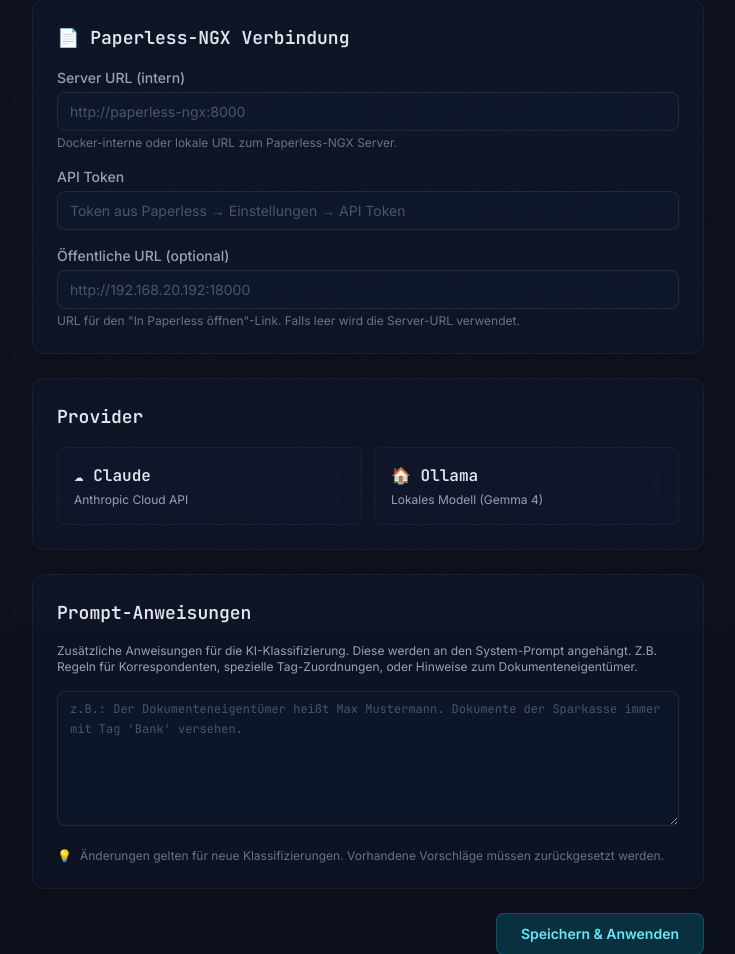
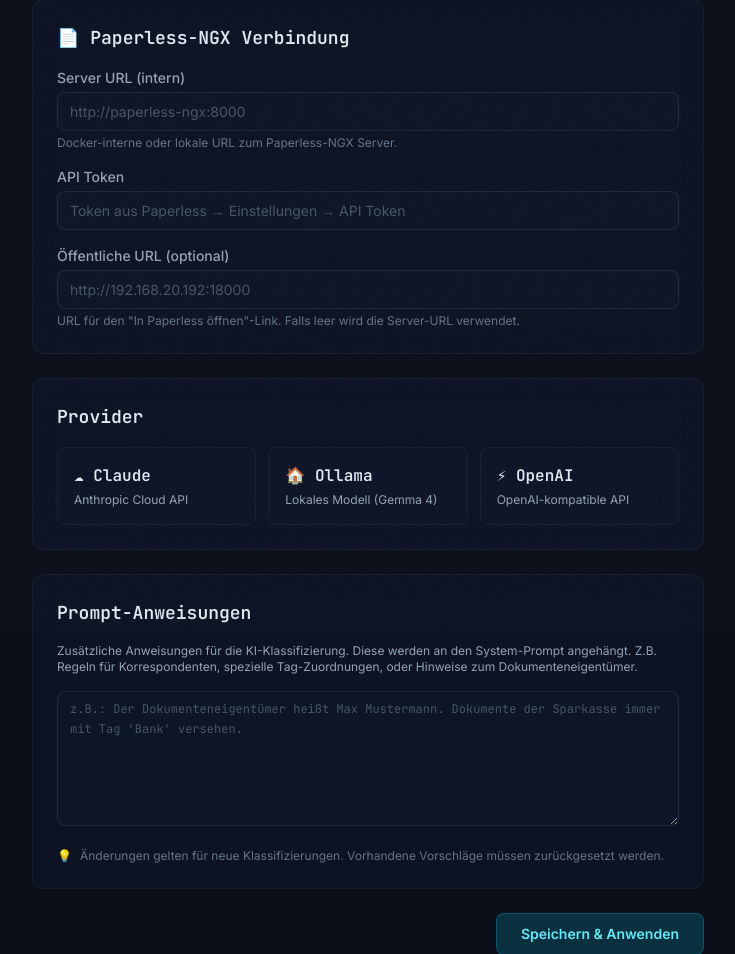
Before and after one commit to nerox89/paperly, a FastAPI app: template src/paperly/templates/settings.html in a window 1280 px wide. Shown: the part 169-1123 px from the top of the page, without its empty margins (272-1007 px from the left). Run offline with FastAPI, Linux system fonts and the light colour scheme; the template is opened without the code that fills it, so the values that code supplies are empty; parts of the project's set-up code (start-up, migrations or seed data) failed here and were passed over; some libraries are stand-ins or nearby versions.

Commit message:
feat: add OpenAI-compatible provider (copilot-gateway support)
- Add OpenAIProvider class using openai SDK
- Wire into _build_provider() with 'openai' ai_provider value
- Settings UI: OpenAI panel with base_url, model, api_key fields
- Provider selection grid now 3-column (Claude / Ollama / OpenAI)
- Add openai>=1.0 to pyproject.toml dependencies
- Default base_url: http://copilot-gateway:8080/v1 (no key required)

```diff
--- a/pyproject.toml
+++ b/pyproject.toml
@@ -8,6 +8,7 @@ dependencies = [
     "uvicorn[standard]>=0.30",
     "httpx>=0.27",
     "anthropic>=0.37",
+    "openai>=1.0",
     "jinja2>=3.1",
     "python-dotenv>=1.0",
     "python-multipart>=0.0.9",
--- a/src/paperly/app.py
+++ b/src/paperly/app.py
@@ -23,6 +23,7 @@ from paperly.classifier import (
     Classifier,
     ClassificationResult,
     OllamaProvider,
+    OpenAIProvider,
 )
 from paperly.database import Database
 from paperly.paperless import Document, PaperlessClient, Taxonomy
@@ -83,6 +84,12 @@ def _build_provider(db: Database) -> BaseProvider:
         model = db.get_setting("ollama_model", os.environ.get("PAPERLY_OLLAMA_MODEL", "gemma4:e4b"))
         logger.info("Using Ollama provider: %s model=%s", url, model)
         return OllamaProvider(base_url=url, model=model)
+    elif provider_name == "openai":
+        api_key = db.get_setting("openai_api_key", os.environ.get("OPENAI_API_KEY", "dummy"))
+        base_url = db.get_setting("openai_base_url", os.environ.get("PAPERLY_OPENAI_BASE_URL", "http://copilot-gateway:8080/v1"))
+        model = db.get_setting("openai_model", os.environ.get("PAPERLY_OPENAI_MODEL", "gpt-4o-mini"))
+        logger.info("Using OpenAI-compatible provider: %s model=%s", base_url, model)
+        return OpenAIProvider(api_key=api_key, base_url=base_url, model=model)
     else:
         api_key = os.environ.get("ANTHROPIC_API_KEY", "")
         model = db.get_setting("claude_model", os.environ.get("PAPERLY_CLAUDE_MODEL", "claude-haiku-4-5"))
@@ -878,6 +885,9 @@ async def settings_view(request: Request):
         "claude_model": state.db.get_setting("claude_model", os.environ.get("PAPERLY_CLAUDE_MODEL", "claude-haiku-4-5")),
         "ollama_url": state.db.get_setting("ollama_url", os.environ.get("PAPERLY_OLLAMA_URL", "http://localhost:11434")),
         "ollama_model": state.db.get_setting("ollama_model", os.environ.get("PAPERLY_OLLAMA_MODEL", "gemma4:e4b")),
+        "openai_api_key": state.db.get_setting("openai_api_key", os.environ.get("OPENAI_API_KEY", "")),
+        "openai_base_url": state.db.get_setting("openai_base_url", os.environ.get("PAPERLY_OPENAI_BASE_URL", "http://copilot-gateway:8080/v1")),
+        "openai_model": state.db.get_setting("openai_model", os.environ.get("PAPERLY_OPENAI_MODEL", "gpt-4o-mini")),
         "custom_prompt": state.db.get_setting("custom_prompt", ""),
         "paperless_url": state.db.get_setting("paperless_url", os.environ.get("PAPERLESS_URL", "")),
         "paperless_token": state.db.get_setting("paperless_token", os.environ.get("PAPERLESS_TOKEN", "")),
@@ -901,6 +911,9 @@ async def settings_save(
     claude_model: Annotated[str, Form()] = "claude-haiku-4-5",
     ollama_url: Annotated[str, Form()] = "http://localhost:11434",
     ollama_model: Annotated[str, Form()] = "gemma4:e4b",
+    openai_api_key: Annotated[str, Form()] = "",
+    openai_base_url: Annotated[str, Form()] = "http://copilot-gateway:8080/v1",
+    openai_model: Annotated[str, Form()] = "gpt-4o-mini",
     custom_prompt: Annotated[str, Form()] = "",
     paperless_url: Annotated[str, Form()] = "",
     paperless_token: Annotated[str, Form()] = "",
@@ -911,6 +924,10 @@ async def settings_save(
     state.db.set_setting("claude_model", claude_model)
     state.db.set_setting("ollama_url", ollama_url)
     state.db.set_setting("ollama_model", ollama_model)
+    state.db.set_setting("openai_base_url", openai_base_url.strip())
+    state.db.set_setting("openai_model", openai_model.strip())
+    if openai_api_key.strip():
+        state.db.set_setting("openai_api_key", openai_api_key.strip())
     state.db.set_setting("custom_prompt", custom_prompt.strip())
 
     # Save Paperless connection (only if provided — don't overwrite with blank)
@@ -939,6 +956,9 @@ async def settings_save(
         "claude_model": claude_model,
         "ollama_url": ollama_url,
         "ollama_model": ollama_model,
+        "openai_api_key": state.db.get_setting("openai_api_key", os.environ.get("OPENAI_API_KEY", "")),
+        "openai_base_url": openai_base_url.strip(),
+        "openai_model": openai_model.strip(),
         "custom_prompt": custom_prompt.strip(),
         "paperless_url": state.db.get_setting("paperless_url", os.environ.get("PAPERLESS_URL", "")),
         "paperless_token": state.db.get_setting("paperless_token", os.environ.get("PAPERLESS_TOKEN", "")),
--- a/src/paperly/classifier.py
+++ b/src/paperly/classifier.py
@@ -176,6 +176,57 @@ class AnthropicProvider(BaseProvider):
                         time.sleep(retry_after)
                     else:
                         time.sleep(RETRY_BASE_DELAY * attempt)
+                    continue
+                raise
+        raise last_error  # type: ignore[misc]
+
+
+class OpenAIProvider(BaseProvider):
+    """OpenAI-compatible provider — works with copilot-gateway or any OpenAI-compatible API."""
+
+    def __init__(self, api_key: str = "dummy", base_url: str = "http://copilot-gateway:8080/v1", model: str = "gpt-4o-mini") -> None:
+        from openai import OpenAI
+        self._client = OpenAI(api_key=api_key, base_url=base_url)
+        self._model = model
+
+    @property
+    def name(self) -> str:
+        return "openai"
+
+    @property
+    def model(self) -> str:
+        return self._model
+
+    async def generate(self, system: str, user_message: str) -> dict:
+        loop = asyncio.get_event_loop()
+        return await loop.run_in_executor(None, self._call, system, user_message)
+
+    def _call(self, system: str, user_message: str) -> dict:
+        last_error: Exception | None = None
+        for attempt in range(1, MAX_RETRIES + 1):
+            try:
+                response = self._client.chat.completions.create(
+                    model=self._model,
+                    max_tokens=600,
+                    messages=[
+                        {"role": "system", "content": system},
+                        {"role": "user", "content": user_message},
+                    ],
+                )
+                raw = response.choices[0].message.content.strip()
+                return _parse_json_response(raw)
+            except json.JSONDecodeError as e:
+                logger.warning("OpenAI returned invalid JSON (attempt %d/%d): %s", attempt, MAX_RETRIES, e)
+                last_error = e
+                if attempt < MAX_RETRIES:
+                    time.sleep(RETRY_BASE_DELAY * attempt)
+                    continue
+                raise
+            except Exception as e:
+                logger.error("OpenAI API error (attempt %d/%d): %s", attempt, MAX_RETRIES, e)
+                last_error = e
+                if attempt < MAX_RETRIES:
+                    time.sleep(RETRY_BASE_DELAY * attempt)
                     continue
                 raise
         raise last_error  # type: ignore[misc]
--- a/src/paperly/templates/settings.html
+++ b/src/paperly/templates/settings.html
@@ -56,7 +56,7 @@
     <div class="glass rounded-xl p-6 border border-white/5 space-y-4">
       <h2 class="text-lg font-mono font-semibold text-slate-200">Provider</h2>
 
-      <div class="grid grid-cols-2 gap-3">
+      <div class="grid grid-cols-3 gap-3">
         <label class="relative cursor-pointer">
           <input type="radio" name="ai_provider" value="claude"
                  {% if settings.ai_provider == 'claude' %}checked{% endif %}
@@ -76,6 +76,17 @@
           <div class="glass rounded-lg p-4 border border-white/5 peer-checked:border-violet-500/50 peer-checked:bg-violet-500/10 transition-all">
             <div class="font-mono font-semibold text-slate-200">🏠 Ollama</div>
             <div class="text-xs text-slate-400 mt-1">Lokales Modell (Gemma 4)</div>
+          </div>
+        </label>
+
+        <label class="relative cursor-pointer">
+          <input type="radio" name="ai_provider" value="openai"
+                 {% if settings.ai_provider == 'openai' %}checked{% endif %}
+                 class="peer sr-only"
+                 onchange="toggleProviderPanels()">
+          <div class="glass rounded-lg p-4 border border-white/5 peer-checked:border-emerald-500/50 peer-checked:bg-emerald-500/10 transition-all">
+            <div class="font-mono font-semibold text-slate-200">⚡ OpenAI</div>
+            <div class="text-xs text-slate-400 mt-1">OpenAI-kompatible API</div>
           </div>
         </label>
       </div>
@@ -131,6 +142,34 @@
       </div>
     </div>
 
+    <!-- OpenAI Settings -->
+    <div id="openai-settings" class="glass rounded-xl p-6 border border-white/5 space-y-4 {% if settings.ai_provider != 'openai' %}hidden{% endif %}">
+      <h2 class="text-lg font-mono font-semibold text-slate-200">OpenAI-Konfiguration</h2>
+
+      <div>
+        <label for="openai-base-url" class="block text-sm font-medium text-slate-400 mb-1">API Base URL</label>
+        <input type="text" name="openai_base_url" id="openai-base-url" value="{{ settings.openai_base_url }}"
+               class="input-dark w-full"
+               placeholder="http://copilot-gateway:8080/v1">
+        <p class="text-xs text-slate-500 mt-1">Copilot Gateway: <code class="text-emerald-500/70">http://copilot-gateway:8080/v1</code></p>
+      </div>
+
+      <div>
+        <label for="openai-model" class="block text-sm font-medium text-slate-400 mb-1">Modell</label>
+        <input type="text" name="openai_model" id="openai-model" value="{{ settings.openai_model }}"
+               class="input-dark w-full"
+               placeholder="gpt-4o-mini">
+        <p class="text-xs text-slate-500 mt-1">Für Copilot Gateway: beliebiger Modellname der vom Gateway unterstützt wird.</p>
+      </div>
+
+      <div>
+        <label for="openai-api-key" class="block text-sm font-medium text-slate-400 mb-1">API Key <span class="text-slate-500">(optional für Copilot Gateway)</span></label>
+        <input type="password" name="openai_api_key" id="openai-api-key" value="{{ settings.openai_api_key }}"
+               class="input-dark w-full"
+               placeholder="sk-... (leer lassen für Copilot Gateway)">
+      </div>
+    </div>
+
     <!-- Custom Prompt Instructions -->
     <div class="glass rounded-xl p-6 border border-white/5 space-y-4">
       <h2 class="text-lg font-mono font-semibold text-slate-200">Prompt-Anweisungen</h2>
@@ -164,6 +203,7 @@ function toggleProviderPanels() {
   const provider = document.querySelector('input[name="ai_provider"]:checked')?.value;
   document.getElementById('claude-settings').classList.toggle('hidden', provider !== 'claude');
   document.getElementById('ollama-settings').classList.toggle('hidden', provider !== 'ollama');
+  document.getElementById('openai-settings').classList.toggle('hidden', provider !== 'openai');
 }
 
 async function testOllama() {
```
